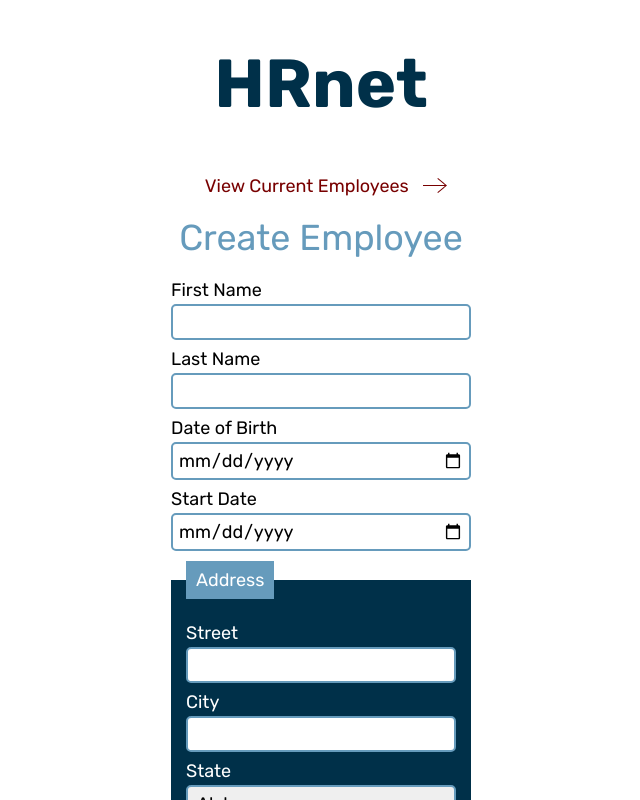
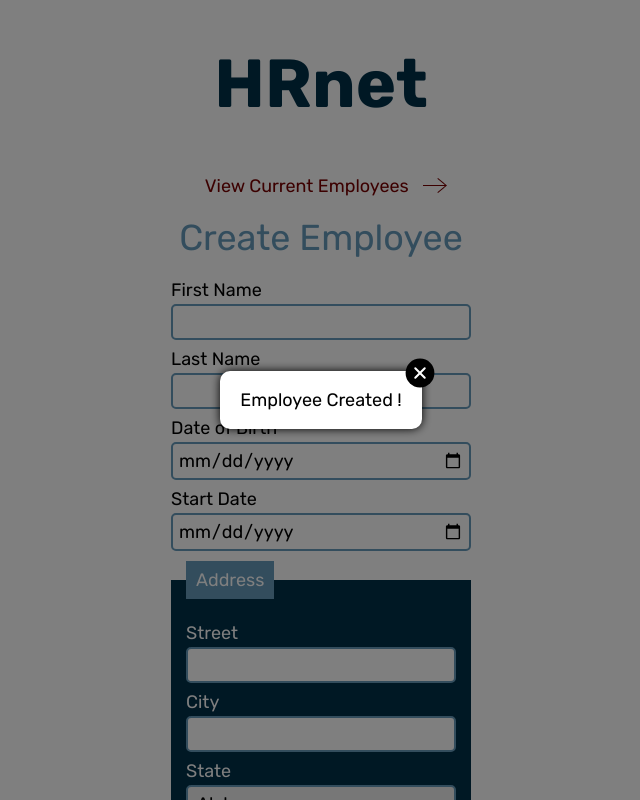
Before and after one commit to AnthonyCollette/Project14, a React (Create React App) app: page / in a window 1280 px wide. Shown: the top 800 px of the page, without its empty margins (319-959 px from the left). Built offline with nearby package versions, Linux system fonts and the light colour scheme.

Commit message:
style customizable modal

```diff
--- a/src/assets/css/style.css
+++ b/src/assets/css/style.css
@@ -356,20 +356,6 @@ select {
     display: none;
 }
 
-.customizable-modal {
-    position: fixed;
-    width: 50%;
-    top: 50%;
-    left: 50%;
-    transform: translateX(-50%) translateY(-50%);
-    padding: 50px;
-    background-color: gray;
-    z-index: 1000;
-    display: flex;
-    flex-direction: column;
-    align-items: center;
-}
-
 .table select {
     margin: 0 10px;
 }
@@ -415,3 +401,38 @@ select {
     align-items: center;
     justify-content: center;
 }
+
+.customizable-modal {
+    position: fixed;
+    inset: 0 0 0 0;
+    display: flex;
+    align-items: center;
+    justify-content: center;
+    background-color: rgba(0, 0, 0, 0.5);
+}
+
+.customizable-modal--overlay {
+    background-color: white;
+    box-shadow: black 0 0 10px;
+    border-radius: 10px;
+    padding: 20px;
+    position: relative;
+    max-width: 90%;
+}
+
+.btn--cross {
+    position: absolute;
+    top: -10px;
+    right: -10px;
+    transform: scale(1.2);
+    background-color: black;
+    color: white;
+    border-radius: 50px;
+    width: 20px;
+    aspect-ratio: 1;
+    display: flex;
+    align-items: center;
+    justify-content: center;
+    padding: 2px;
+    cursor: pointer;
+}
--- a/src/components/CustomizableModal.js
+++ b/src/components/CustomizableModal.js
@@ -1,13 +1,15 @@
 import React from 'react';
+import { IoClose } from "react-icons/io5";
 
-const CustomizableModal = () => {
+const CustomizableModal = ({ color, title, text, btnStyle }) => {
+
     return (
         <div className='customizable-modal'>
-            <h2>Title</h2>
-            <p>Description un peu longue de quelques lignes pour voir ce que ça peut rendre. Description un peu longue de quelques lignes pour voir ce que ça peut rendre. Description un peu longue de quelques lignes pour voir ce que ça peut rendre. Description un peu longue de quelques lignes pour voir ce que ça peut rendre.</p>
-            <button className='btn'>
-                Close
-            </button>
+            <div className='customizable-modal--overlay'>
+                {title && <h2 style={{ 'color': color }}>{title}</h2>}
+                {text && <p style={{ 'color': color }}>{text}</p>}
+                {btnStyle && <div className='btn--cross'><IoClose /></div>}
+            </div>
         </div>
     );
 };
--- a/src/views/Homepage.js
+++ b/src/views/Homepage.js
@@ -1,7 +1,11 @@
 import { Link } from 'react-router-dom';
 import Form from '../components/Form';
+import { useState } from 'react';
+import CustomizableModal from '../components/CustomizableModal';
 
 const Homepage = () => {
+
+    const [openModal, isOpenModal] = useState(false)
 
     return (
         <main>
@@ -9,6 +13,7 @@ const Homepage = () => {
             <Link to="/employees" className='link-w-arrow'>View Current Employees <svg width="24" height="24" xmlns="http://www.w3.org/2000/svg" fillRule="evenodd" clipRule="evenodd"><path d="M21.883 12l-7.527 6.235.644.765 9-7.521-9-7.479-.645.764 7.529 6.236h-21.884v1h21.883z" /></svg></Link>
             <h2>Create Employee</h2>
             <Form />
+            <CustomizableModal color='#000' text="Employee Created !" btnStyle="cross" />
         </main>
     );
 };
```
